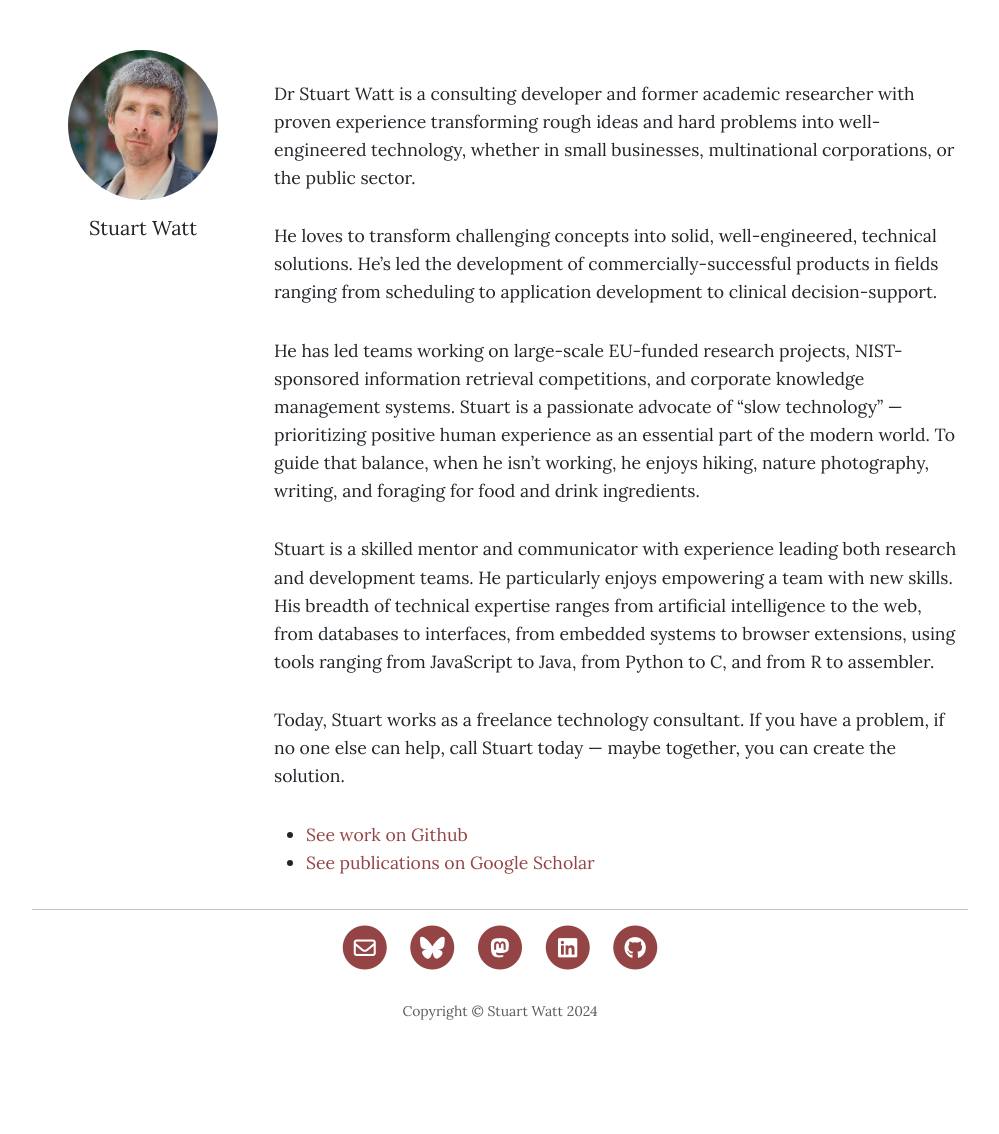
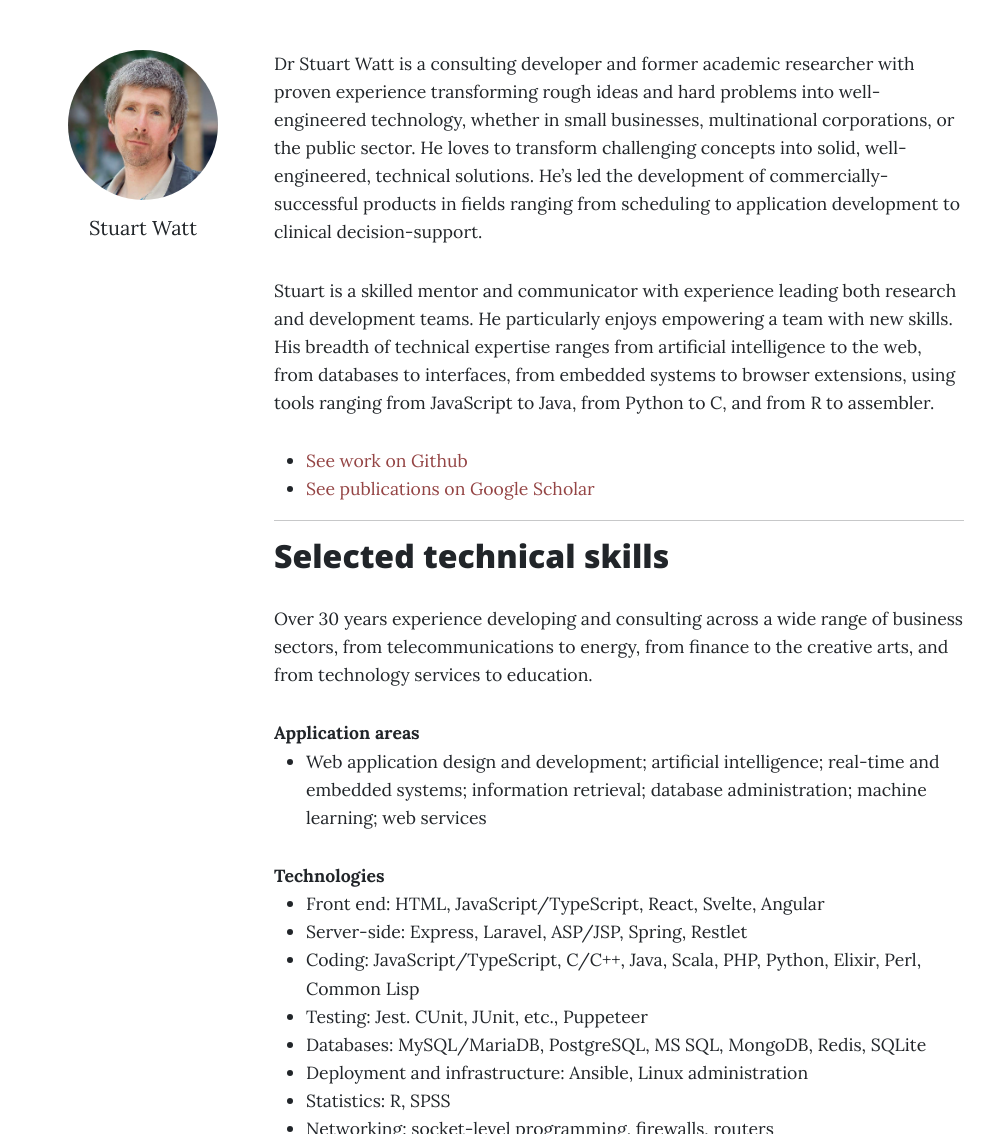
Before and after one commit to morungos/morungos.github.io, a Jekyll site: the page built from about.md, in a window 1280 px wide and 1400 px high. Shown: the part 266-1400 px from the top of the window, without its empty margins (140-1139 px from the left). Built offline with Jekyll 4.4.1, drawn with Linux system fonts in a browser that asks for light colours; some of the changed text lies outside the part shown.

Commit message:
various additions

```diff
--- a/about.md
+++ b/about.md
@@ -12,30 +12,46 @@ summary: |-
 Dr Stuart Watt is a consulting developer and former academic researcher with
 proven experience transforming rough ideas and hard problems into
 well-engineered technology, whether in small businesses, multinational
-corporations, or the public sector.
+corporations, or the public sector. He loves to transform challenging concepts
+into solid, well-engineered, technical solutions. He’s led the development of
+commercially-successful products in fields ranging from scheduling to
+application development to clinical decision-support.
+{:.mt-0}
 
-He loves to transform challenging concepts into solid, well-engineered,
-technical solutions. He’s led the development of commercially-successful
-products in fields ranging from scheduling to application development to
-clinical decision-support.
-
-He has led teams working on large-scale EU-funded research projects,
-NIST-sponsored information retrieval competitions, and corporate knowledge
-management systems. Stuart is a passionate advocate of “slow technology” —
-prioritizing positive human experience as an essential part of the modern world.
-To guide that balance, when he isn’t working, he enjoys hiking, nature
-photography, writing, and foraging for food and drink ingredients.
-
-Stuart is a skilled mentor and communicator with experience leading both
-research and development teams. He particularly enjoys empowering a team with
-new skills. His breadth of technical expertise ranges from artificial
+Stuart is a skilled mentor and communicator with experience
+leading both research and development teams. He particularly enjoys empowering a
+team with new skills. His breadth of technical expertise ranges from artificial
 intelligence to the web, from databases to interfaces, from embedded systems to
 browser extensions, using tools ranging from JavaScript to Java, from Python to
 C, and from R to assembler.
 
-Today, Stuart works as a freelance technology consultant. If you have a problem,
-if no one else can help, call Stuart today — maybe together, you can create the
-solution.
-
 * [See work on Github](https://github.com/morungos)
 * [See publications on Google Scholar](https://scholar.google.com/citations?user=WDMjFKEAAAAJ&hl=en)
+
+---
+
+## Selected technical skills
+
+Over 30 years experience developing and consulting across a wide range of
+business sectors, from telecommunications to energy, from finance to the
+creative arts, and from technology services to education.
+
+**Application areas**
+{:.mb-0}
+
+- Web application design and development; artificial intelligence; real-time and
+  embedded systems; information retrieval; database administration; machine
+  learning; web services
+
+**Technologies**
+{:.mb-0}
+
+- Front end: HTML, JavaScript/TypeScript, React, Svelte, Angular
+- Server-side: Express, Laravel, ASP/JSP, Spring, Restlet
+- Coding: JavaScript/TypeScript, C/C++, Java, Scala, PHP, Python, Elixir, Perl, Common Lisp
+- Testing: Jest. CUnit, JUnit, etc., Puppeteer
+- Databases: MySQL/MariaDB, PostgreSQL, MS SQL, MongoDB, Redis, SQLite
+- Deployment and infrastructure: Ansible, Linux administration
+- Statistics: R, SPSS
+- Networking: socket-level programming, firewalls, routers
+- Selected libraries, coding for: ONNX, ffmpeg and gstreamer, OpenCV
```
Also changed, not shown: stories/assessment.md (+19 -0 lines).
